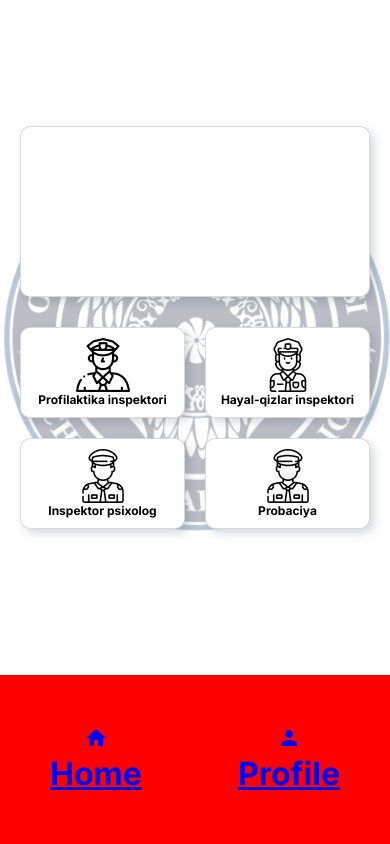
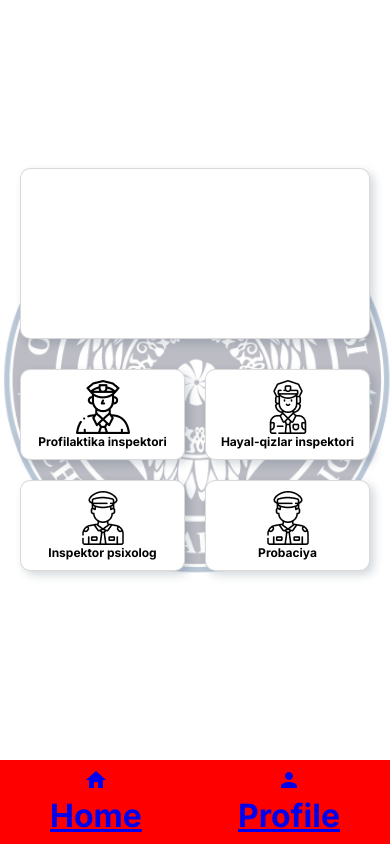
Before and after one commit to xabibullayev/prof, a Next.js app: page / in a window 390 px wide. Built offline with nearby package versions, Linux system fonts and the light colour scheme.

Commit message:
test  mobile

```diff
--- a/src/app/page.module.scss
+++ b/src/app/page.module.scss
@@ -2,7 +2,7 @@
   width: 100vw;
 
   .top {
-    height: 80vh;
+    height: 90vh;
     display: flex;
     align-items: center;
     justify-content: center;
@@ -55,7 +55,7 @@
 
   .bottom {
     background-color: red;
-    height: 20vh;
+    height: 10vh;
     display: flex;
     align-items: center;
     justify-content: space-between;
```
